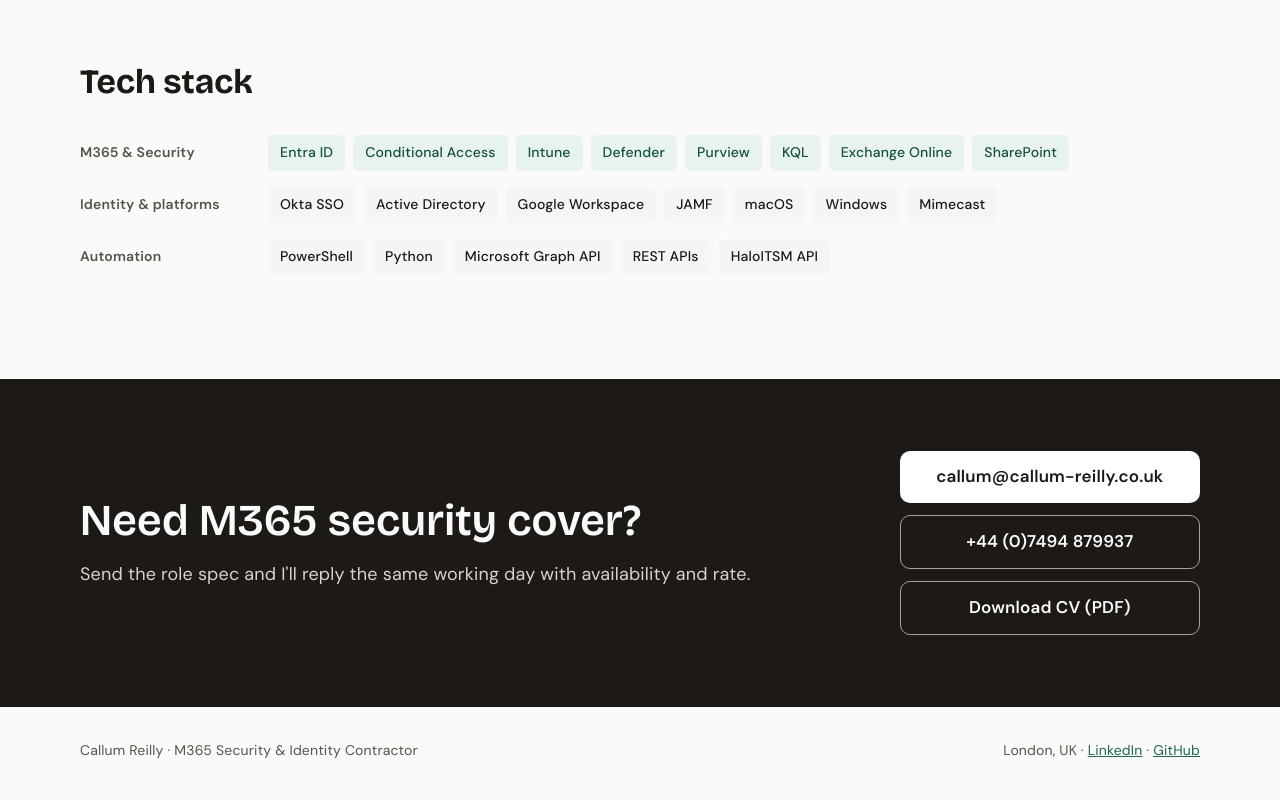
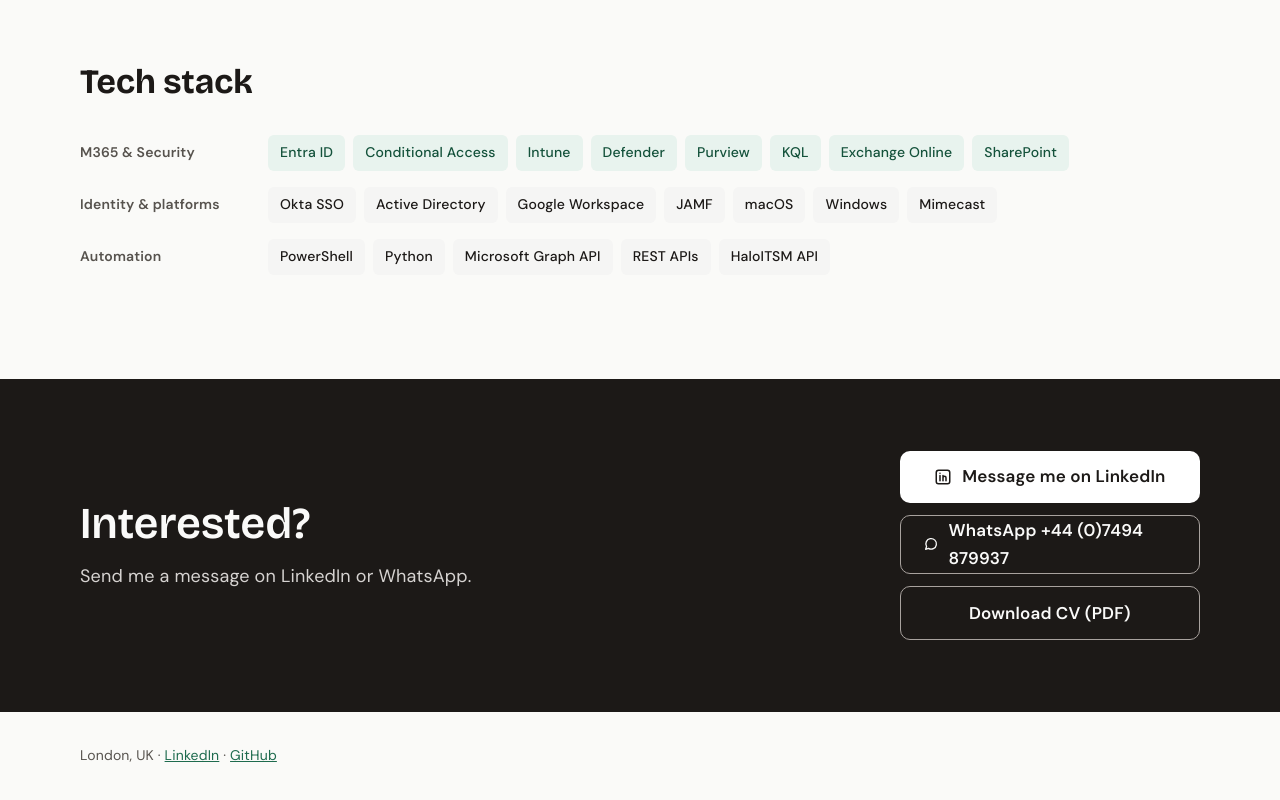
Before and after one commit to CallumReilly-Work/CallumReilly-Work.github.io, a plain HTML site: page index.html in a window 1280 px wide. Shown: the part 4889-5689 px from the top of the page. Drawn offline with nearby package versions, Linux system fonts and the light colour scheme.

Commit message:
Contact banner: LinkedIn or WhatsApp; drop company line from footer
Co-Authored-By: Claude Opus 5.5 <noreply@anthropic.com>
Claude-Session: https://claude.ai/code/session_012RxNrfY3Q489o7CxR5jvDp

```diff
--- a/index.html
+++ b/index.html
@@ -337,19 +337,18 @@ Available for contracts
 <section id="contact" style="margin-top: 104px; background: #1C1917; color: #FAFAF9">
 <div style="max-width: 1120px; margin: 0 auto; padding: 72px 24px; display: flex; flex-wrap: wrap; gap: 32px 64px; align-items: center; justify-content: space-between">
 <div style="flex: 999 1 420px; min-width: 0">
-<h2 style="margin: 0 0 12px; font-family: 'Bricolage Grotesque', 'DM Sans', sans-serif; font-size: 44px; line-height: 1.15; font-weight: 600">Need M365 security cover?</h2>
-<p style="margin: 0; color: #D6D3D1; font-size: 18px">Send the role spec and I'll reply the same working day with availability and rate.</p>
+<h2 style="margin: 0 0 12px; font-family: 'Bricolage Grotesque', 'DM Sans', sans-serif; font-size: 44px; line-height: 1.15; font-weight: 600">Interested?</h2>
+<p style="margin: 0; color: #D6D3D1; font-size: 18px">Send me a message on LinkedIn or WhatsApp.</p>
 </div>
 <div style="flex: 1 1 300px; display: flex; flex-direction: column; gap: 12px">
-<a href="mailto:callum@callum-reilly.co.uk" style="display: flex; align-items: center; justify-content: center; min-height: 52px; padding: 0 22px; border-radius: 10px; background: #FFFFFF; color: #1C1917; text-decoration: none; font-weight: 600">callum@callum-reilly.co.uk</a>
-<a href="tel:+447494879937" style="display: flex; align-items: center; justify-content: center; min-height: 52px; padding: 0 22px; border-radius: 10px; border: 1px solid #A8A29E; color: #FAFAF9; text-decoration: none; font-weight: 600">+44 (0)7494 879937</a>
+<a href="https://www.linkedin.com/in/callum-reilly-/" style="display: flex; align-items: center; justify-content: center; gap: 10px; min-height: 52px; padding: 0 22px; border-radius: 10px; background: #FFFFFF; color: #1C1917; text-decoration: none; font-weight: 600"><svg aria-hidden="true" width="18" height="18" viewBox="0 0 24 24" fill="none" stroke="currentColor" stroke-width="2" stroke-linecap="round" stroke-linejoin="round"><rect x="3" y="3" width="18" height="18" rx="3"></rect><path d="M8 10v7M8 7v.01M12 17v-4a2 2 0 0 1 4 0v4M12 10v7"></path></svg>Message me on LinkedIn</a>
+<a href="https://wa.me/447494879937" style="display: flex; align-items: center; justify-content: center; gap: 10px; min-height: 52px; padding: 0 22px; border-radius: 10px; border: 1px solid #A8A29E; color: #FAFAF9; text-decoration: none; font-weight: 600"><svg aria-hidden="true" width="18" height="18" viewBox="0 0 24 24" fill="none" stroke="currentColor" stroke-width="2" stroke-linecap="round" stroke-linejoin="round"><path d="M4 20l1.4-4.2A8 8 0 1 1 8.3 18.7z"></path></svg>WhatsApp +44 (0)7494 879937</a>
 <a href="Callum-Reilly-CV.pdf" download style="display: flex; align-items: center; justify-content: center; min-height: 52px; padding: 0 22px; border-radius: 10px; border: 1px solid #A8A29E; color: #FAFAF9; text-decoration: none; font-weight: 600">Download CV (PDF)</a>
 </div>
 </div>
 </section>
 
 <footer style="max-width: 1120px; margin: 0 auto; padding: 32px 24px 48px; display: flex; flex-wrap: wrap; gap: 12px; justify-content: space-between; color: #57534E; font-size: 14px">
-<span>Callum Reilly · M365 Security &amp; Identity Contractor</span>
 <span>London, UK · <a href="https://www.linkedin.com/in/callum-reilly-/">LinkedIn</a> · <a href="https://github.com/CallumReilly-Work">GitHub</a></span>
 </footer>
 </div>
```
